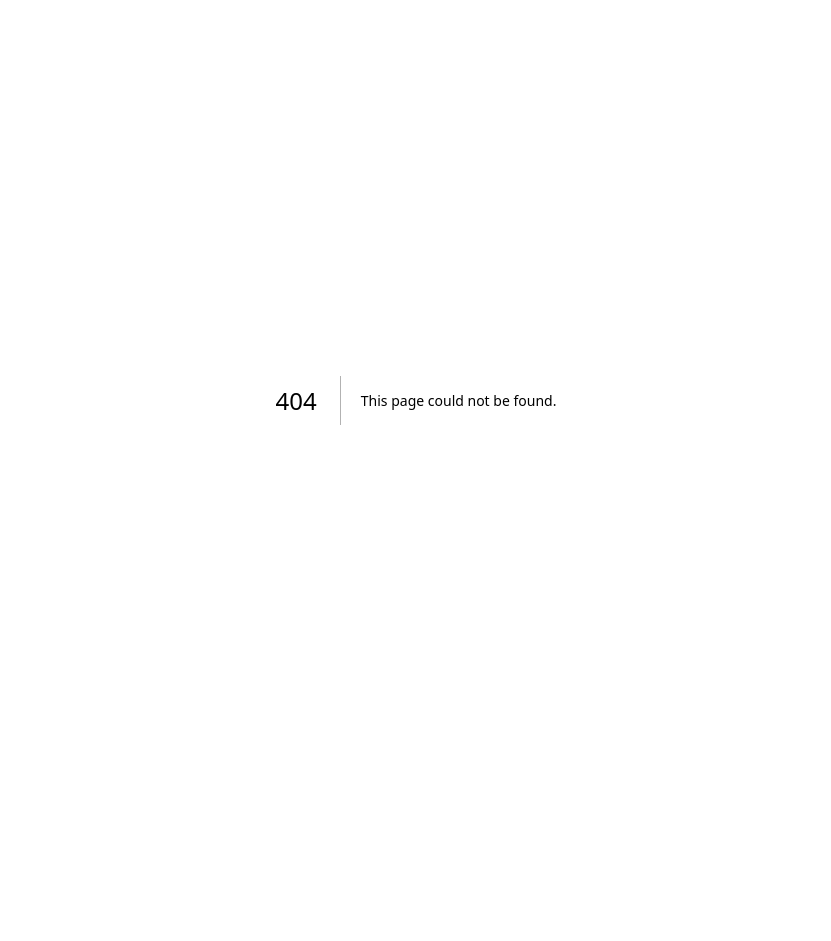
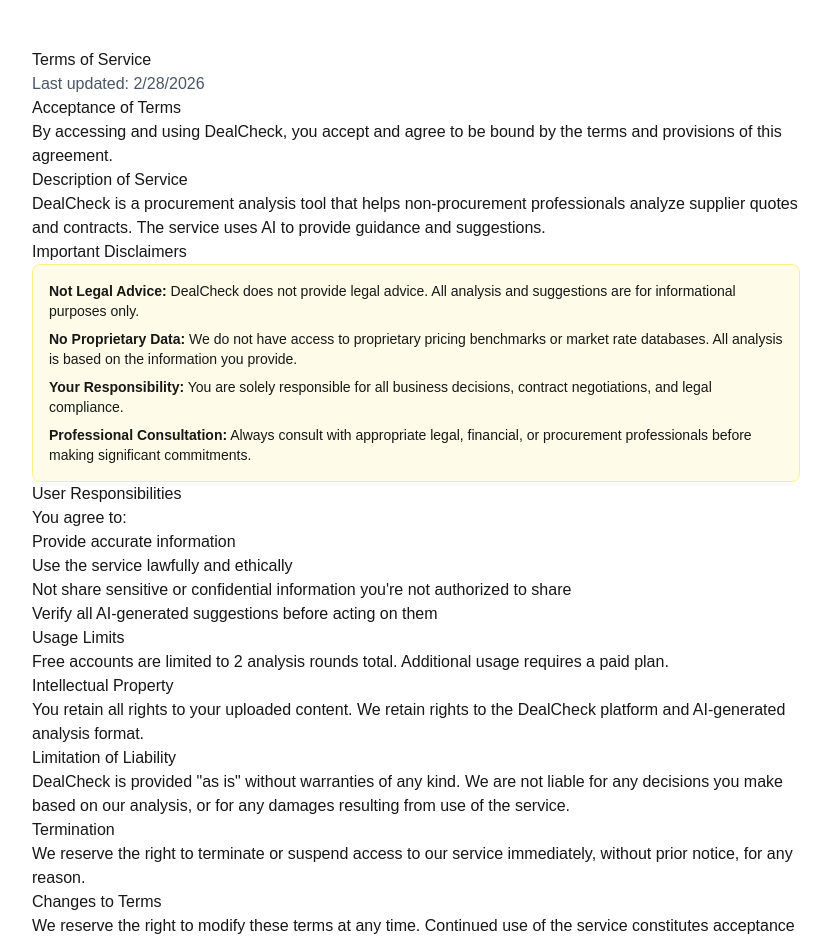
Before and after one commit to Boomchakalala/Dealcheck, a Next.js app: page /terms in a window 1280 px wide. Before the commit this address had no page. Shown: the top 941 px of the page, without its empty margins (224-1055 px from the left). Before the commit the page ends 800 px from the top, so only its background shows below. Built offline with nearby package versions, Linux system fonts and the light colour scheme.

Commit message:
Sandbox autosave

```diff
--- /dev/null
+++ b/src/app/app/round/[roundId]/page.tsx
@@ -0,0 +1,110 @@
+import { createClient } from '@/lib/supabase/server'
+import { notFound, redirect } from 'next/navigation'
+import { OutputDisplay } from '@/components/OutputDisplay'
+import { Button } from '@/components/ui/button'
+import { Badge } from '@/components/ui/badge'
+import Link from 'next/link'
+import { ArrowLeft } from 'lucide-react'
+
+export default async function RoundPage({
+  params,
+}: {
+  params: Promise<{ roundId: string }>
+}) {
+  const { roundId } = await params
+  const supabase = await createClient()
+
+  const { data: { user } } = await supabase.auth.getUser()
+  if (!user) {
+    redirect('/login')
+  }
+
+  // Get round with deal info
+  const { data: round } = await supabase
+    .from('rounds')
+    .select(`
+      *,
+      deals (*)
+    `)
+    .eq('id', roundId)
+    .eq('user_id', user.id)
+    .single()
+
+  if (!round || !round.deals) {
+    notFound()
+  }
+
+  const deal = Array.isArray(round.deals) ? round.deals[0] : round.deals
+
+  return (
+    <div className="max-w-5xl mx-auto space-y-6">
+      <div className="flex items-center gap-4">
+        <Link href={`/app/deal/${deal.id}`}>
+          <Button variant="outline" size="sm" className="gap-2">
+            <ArrowLeft className="h-4 w-4" />
+            Back to Deal
+          </Button>
+        </Link>
+      </div>
+
+      {/* Round Header */}
+      <div className="bg-white p-6 rounded-lg border border-gray-200 shadow-sm">
+        <div className="flex items-start justify-between mb-4">
+          <div>
+            <div className="flex items-center gap-3 mb-2">
+              <h1 className="text-2xl font-bold text-gray-900">
+                Round {round.round_number}
+              </h1>
+              <Badge variant={round.status === 'done' ? 'default' : 'destructive'}>
+                {round.status}
+              </Badge>
+            </div>
+            <p className="text-gray-600">{deal.title}</p>
+          </div>
+        </div>
+
+        <div className="space-y-2 text-sm text-gray-500">
+          {round.note && (
+            <p>
+              <span className="font-semibold">Note:</span> {round.note}
+            </p>
+          )}
+          <p>
+            <span className="font-semibold">Created:</span>{' '}
+            {new Date(round.created_at).toLocaleString()}
+          </p>
+          <p>
+            <span className="font-semibold">Model:</span> {round.model_version || 'gpt-4o'}
+          </p>
+        </div>
+
+        {round.error_message && (
+          <div className="mt-4 p-4 bg-red-50 border border-red-200 rounded-lg">
+            <p className="text-sm text-red-800">
+              <span className="font-semibold">Error:</span> {round.error_message}
+            </p>
+          </div>
+        )}
+      </div>
+
+      {/* Analysis Output */}
+      {round.status === 'done' && round.output_json && (
+        <OutputDisplay output={round.output_json} />
+      )}
+
+      {/* Extracted Text (if saved) */}
+      {round.extracted_text && (
+        <details className="bg-white p-6 rounded-lg border border-gray-200">
+          <summary className="cursor-pointer font-semibold text-gray-900">
+            View Extracted Text
+          </summary>
+          <div className="mt-4 p-4 bg-gray-50 rounded-lg">
+            <pre className="text-sm text-gray-700 whitespace-pre-wrap font-sans">
+              {round.extracted_text}
+            </pre>
+          </div>
+        </details>
+      )}
+    </div>
+  )
+}
--- /dev/null
+++ b/src/app/privacy/page.tsx
@@ -0,0 +1,63 @@
+export default function PrivacyPage() {
+  return (
+    <div className="min-h-screen bg-white px-4 py-12">
+      <div className="max-w-3xl mx-auto prose prose-gray">
+        <h1>Privacy Policy</h1>
+        <p className="text-gray-600">Last updated: {new Date().toLocaleDateString()}</p>
+
+        <h2>Information We Collect</h2>
+        <p>
+          We collect information you provide directly to us, including:
+        </p>
+        <ul>
+          <li>Email address and account credentials</li>
+          <li>Documents and text you upload for analysis</li>
+          <li>Usage data and preferences</li>
+        </ul>
+
+        <h2>How We Use Your Information</h2>
+        <p>
+          We use the information we collect to:
+        </p>
+        <ul>
+          <li>Provide, maintain, and improve our services</li>
+          <li>Process and analyze your procurement documents</li>
+          <li>Send you technical notices and support messages</li>
+          <li>Monitor and analyze usage patterns</li>
+        </ul>
+
+        <h2>Data Retention</h2>
+        <p>
+          By default, we do NOT store the raw text extracted from your uploaded files.
+          We only retain the AI-generated analysis and metadata unless you explicitly
+          choose to save extracted text.
+        </p>
+
+        <h2>AI Processing</h2>
+        <p>
+          We use OpenAI's API to analyze your documents. Your data is sent to OpenAI
+          for processing. Please review OpenAI's privacy policy for details on how
+          they handle data.
+        </p>
+
+        <h2>Data Security</h2>
+        <p>
+          We implement appropriate technical and organizational measures to protect
+          your personal information. However, no method of transmission over the
+          internet is 100% secure.
+        </p>
+
+        <h2>Your Rights</h2>
+        <p>
+          You have the right to access, update, or delete your personal information
+          at any time. Contact us if you wish to exercise these rights.
+        </p>
+
+        <h2>Contact Us</h2>
+        <p>
+          If you have questions about this Privacy Policy, please contact us.
+        </p>
+      </div>
+    </div>
+  )
+}
--- /dev/null
+++ b/src/app/terms/page.tsx
@@ -0,0 +1,94 @@
+export default function TermsPage() {
+  return (
+    <div className="min-h-screen bg-white px-4 py-12">
+      <div className="max-w-3xl mx-auto prose prose-gray">
+        <h1>Terms of Service</h1>
+        <p className="text-gray-600">Last updated: {new Date().toLocaleDateString()}</p>
+
+        <h2>Acceptance of Terms</h2>
+        <p>
+          By accessing and using DealCheck, you accept and agree to be bound by the
+          terms and provisions of this agreement.
+        </p>
+
+        <h2>Description of Service</h2>
+        <p>
+          DealCheck is a procurement analysis tool that helps non-procurement
+          professionals analyze supplier quotes and contracts. The service uses
+          AI to provide guidance and suggestions.
+        </p>
+
+        <h2>Important Disclaimers</h2>
+        <div className="bg-yellow-50 border border-yellow-200 p-4 rounded-lg not-prose">
+          <ul className="space-y-2 text-sm">
+            <li>
+              <strong>Not Legal Advice:</strong> DealCheck does not provide legal advice.
+              All analysis and suggestions are for informational purposes only.
+            </li>
+            <li>
+              <strong>No Proprietary Data:</strong> We do not have access to proprietary
+              pricing benchmarks or market rate databases. All analysis is based on the
+              information you provide.
+            </li>
+            <li>
+              <strong>Your Responsibility:</strong> You are solely responsible for all
+              business decisions, contract negotiations, and legal compliance.
+            </li>
+            <li>
+              <strong>Professional Consultation:</strong> Always consult with appropriate
+              legal, financial, or procurement professionals before making significant
+              commitments.
+            </li>
+          </ul>
+        </div>
+
+        <h2>User Responsibilities</h2>
+        <p>
+          You agree to:
+        </p>
+        <ul>
+          <li>Provide accurate information</li>
+          <li>Use the service lawfully and ethically</li>
+          <li>Not share sensitive or confidential information you're not authorized to share</li>
+          <li>Verify all AI-generated suggestions before acting on them</li>
+        </ul>
+
+        <h2>Usage Limits</h2>
+        <p>
+          Free accounts are limited to 2 analysis rounds total. Additional usage
+          requires a paid plan.
+        </p>
+
+        <h2>Intellectual Property</h2>
+        <p>
+          You retain all rights to your uploaded content. We retain rights to the
+          DealCheck platform and AI-generated analysis format.
+        </p>
+
+        <h2>Limitation of Liability</h2>
+        <p>
+          DealCheck is provided "as is" without warranties of any kind. We are not
+          liable for any decisions you make based on our analysis, or for any
+          damages resulting from use of the service.
+        </p>
+
+        <h2>Termination</h2>
+        <p>
+          We reserve the right to terminate or suspend access to our service
+          immediately, without prior notice, for any reason.
+        </p>
+
+        <h2>Changes to Terms</h2>
+        <p>
+          We reserve the right to modify these terms at any time. Continued use
+          of the service constitutes acceptance of modified terms.
+        </p>
+
+        <h2>Contact</h2>
+        <p>
+          If you have questions about these Terms, please contact us.
+        </p>
+      </div>
+    </div>
+  )
+}
```
